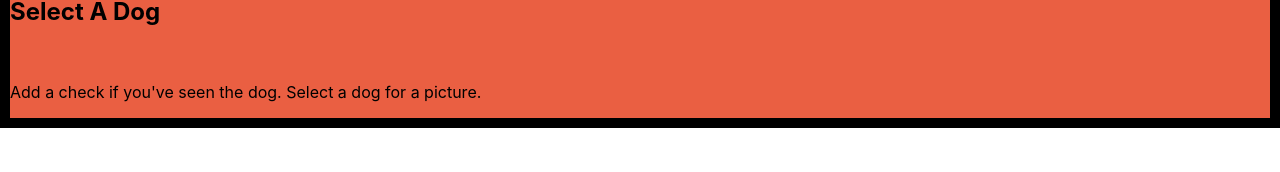
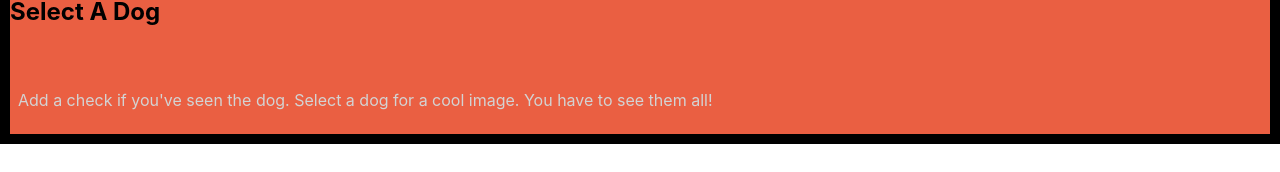
Before and after one commit to jaaguil2/DoggoDex, a React (Create React App) app in the folder doggodex/: page / in a window 1280 px wide. Shown: the part 255-427 px from the top of the page. Built offline with nearby package versions, Linux system fonts and the light colour scheme; no server answers.

Commit message:
helper text styled

```diff
--- a/doggodex/src/components/Helper.js
+++ b/doggodex/src/components/Helper.js
@@ -1,7 +1,12 @@
+import styled from "styled-components"
 
+const P = styled.p`
+  color: lightgrey;
+  padding: .5rem;
+`
 // Basic helper information
 function Helper() {
-  return <p>Add a check if you've seen the dog. Select a dog for a picture.</p>
+  return <P>Add a check if you've seen the dog. Select a dog for a cool image. You have to see them all!</P>
 }
 
 export default Helper;
```
